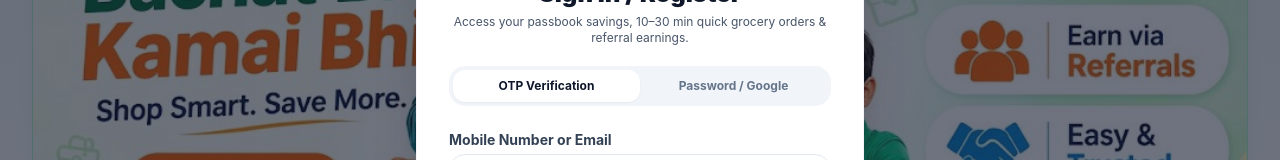
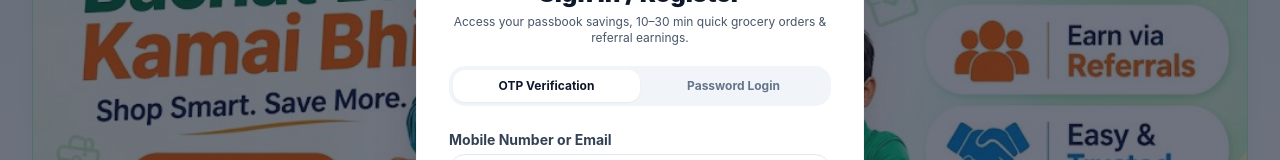
Before and after one commit to fnxtinterns-Main/mymbmart, a Next.js app: page / in a window 1280 px wide. Both pictures are taken after a click on the button "Sign In / Join". Shown: the part 231-391 px from the top of the page. Built offline with nearby package versions, Linux system fonts and the light colour scheme.

Commit message:
fix(auth): clean password login tab label and eliminate redundant third-party labels

```diff
--- a/src/components/AuthModal.tsx
+++ b/src/components/AuthModal.tsx
@@ -188,7 +188,7 @@ export const AuthModal: React.FC<AuthModalProps> = ({
               mode === 'password' ? 'bg-white text-slate-900 shadow-sm' : 'text-slate-500'
             }`}
           >
-            Password / Google
+            Password Login
           </button>
         </div>
 
```
